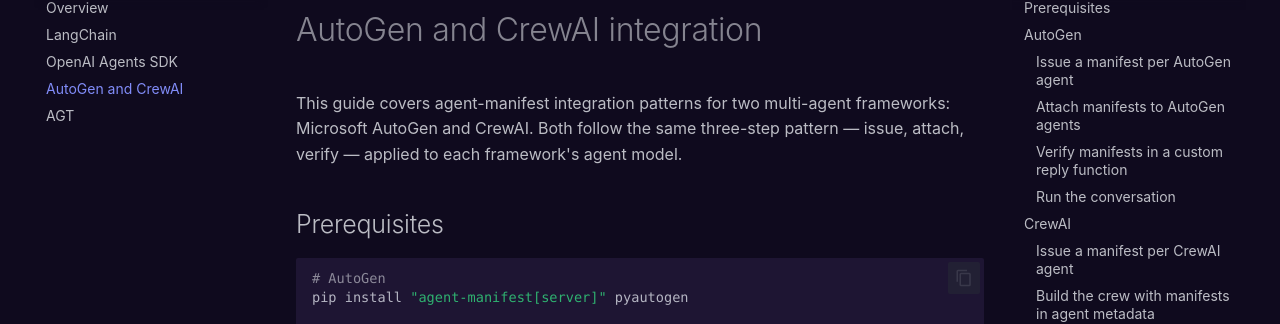
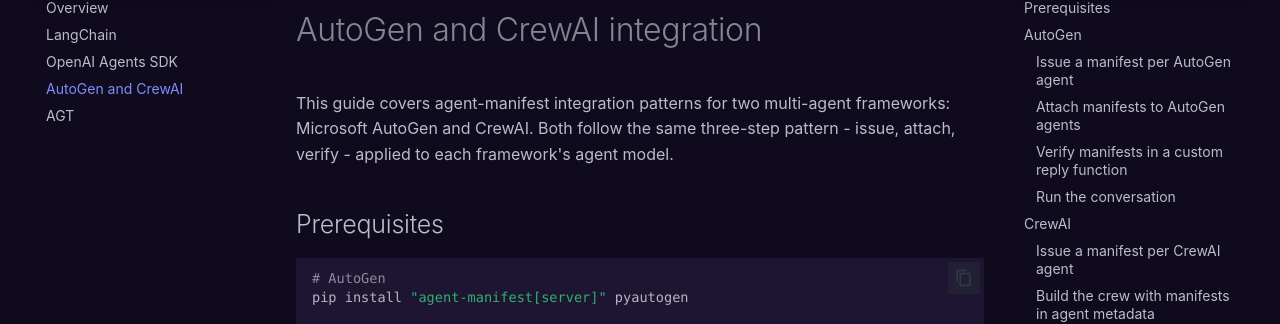
Before and after one commit to agentrust-io/agent-manifest, an MkDocs documentation site: the page built from docs/integrations/autogen-crewai.md, in a window 1280 px wide and 900 px high. Shown: the part 178-502 px from the top of the window. Built offline with MkDocs 1.6.1 and Material for MkDocs 9.7.7, drawn with Linux system fonts in a browser that asks for light colours; some web fonts are replaced; comment, search, counter and statistics services are not loaded; some of the changed text lies outside the part shown.

Commit message:
docs: remove em dashes

```diff
--- a/docs/integrations/autogen-crewai.md
+++ b/docs/integrations/autogen-crewai.md
@@ -1,6 +1,6 @@
 # AutoGen and CrewAI integration
 
-This guide covers agent-manifest integration patterns for two multi-agent frameworks: Microsoft AutoGen and CrewAI. Both follow the same three-step pattern — issue, attach, verify — applied to each framework's agent model.
+This guide covers agent-manifest integration patterns for two multi-agent frameworks: Microsoft AutoGen and CrewAI. Both follow the same three-step pattern  -  issue, attach, verify  -  applied to each framework's agent model.
 
 ## Prerequisites
 
@@ -201,7 +201,7 @@
 REVOCATION_STORE = RevocationStore()
 
 def manifest_guard(output):
-    """Callback run after each task — verifies the executing agent's manifest."""
+    """Callback run after each task  -  verifies the executing agent's manifest."""
     agent = output.agent   # the VerifiedAgent that produced this output
     if hasattr(agent, "manifest_id"):
         manifest = MANIFEST_STORE.get(agent.manifest_id)
@@ -242,6 +242,6 @@
 
 ## What's next
 
-- [Tutorial: A2A delegation chains](../tutorials/delegation-chains.md) — cryptographic delegation between AutoGen agents
-- [Tutorial: Revocation and key rotation](../tutorials/revocation.md) — revoke a crew member's manifest mid-operation
-- [Integration: AGT](agt.md) — combine with AGT for policy-driven crew governance
+- [Tutorial: A2A delegation chains](../tutorials/delegation-chains.md)  -  cryptographic delegation between AutoGen agents
+- [Tutorial: Revocation and key rotation](../tutorials/revocation.md)  -  revoke a crew member's manifest mid-operation
+- [Integration: AGT](agt.md)  -  combine with AGT for policy-driven crew governance
```
